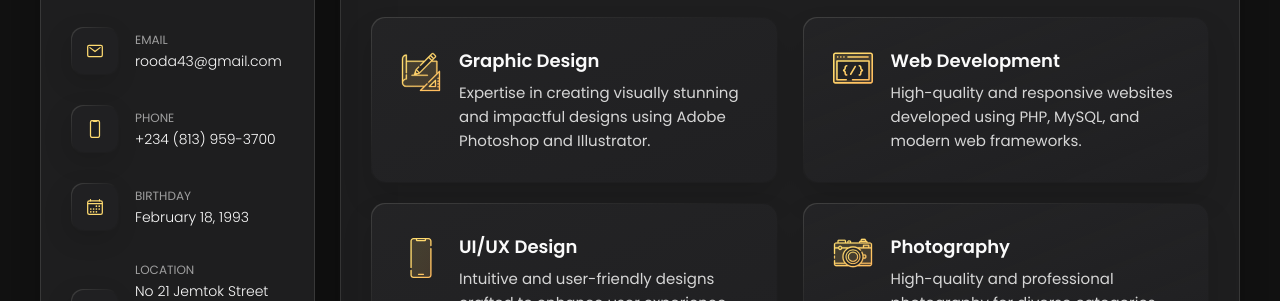
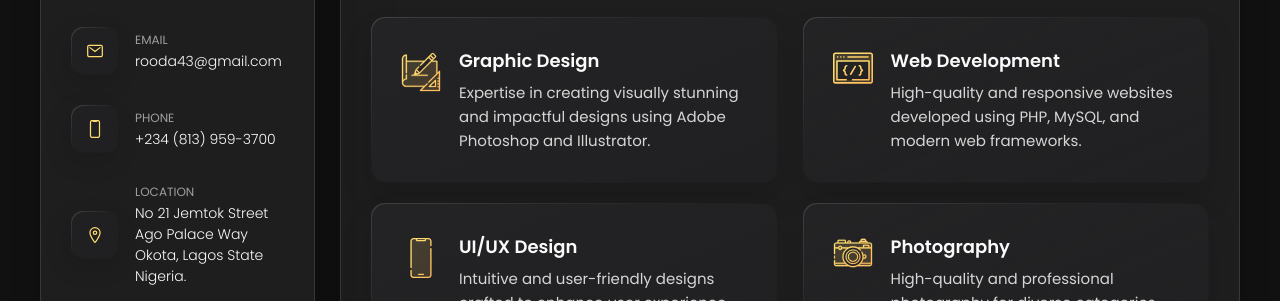
Before and after one commit to Cyber1ord/cyber1ord.github.io, a plain HTML site: page index.html in a window 1280 px wide. Shown: the part 416-717 px from the top of the page. Drawn offline with nearby package versions, Linux system fonts and the light colour scheme; some packages are replaced by stand-ins of ours; a script that the page names is missing.

Commit message:
update index

```diff
--- a/index.html
+++ b/index.html
@@ -91,20 +91,6 @@
                         <p class="contact-title">Phone</p>
 
                         <a href="tel:+12133522795" class="contact-link">+234 (813) 959-3700</a>
-                    </div>
-
-                </li>
-
-                <li class="contact-item">
-
-                    <div class="icon-box">
-                        <ion-icon name="calendar-outline"></ion-icon>
-                    </div>
-
-                    <div class="contact-info">
-                        <p class="contact-title">Birthday</p>
-
-                        <time datetime="1982-06-23">February 18, 1993</time>
                     </div>
 
                 </li>
```
